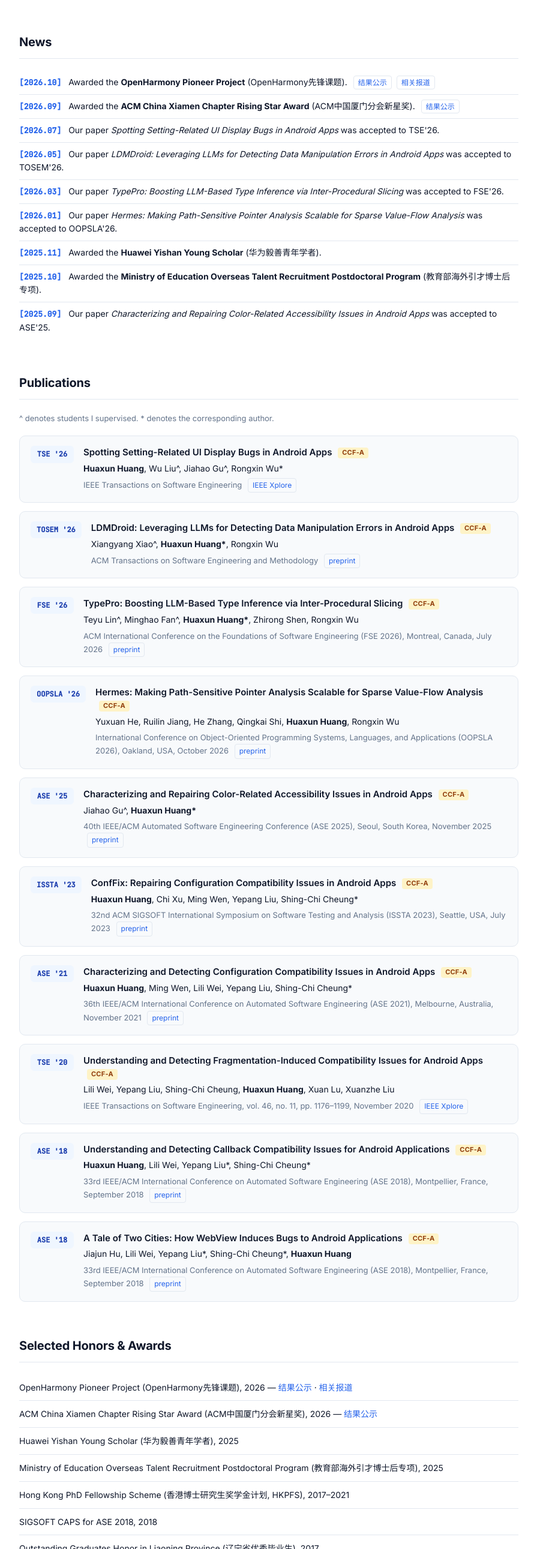
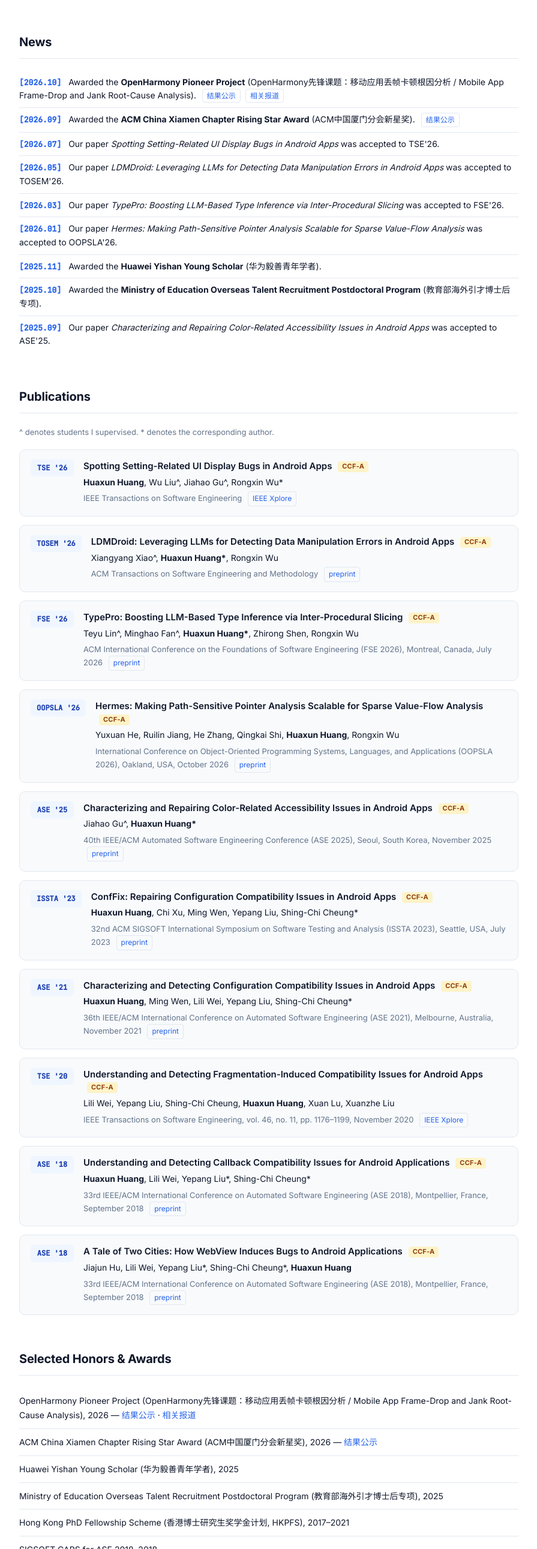
Before and after one commit to huaxunhuang/huaxunhuang.github.io, a plain HTML site: page index.html in a window 1280 px wide. Shown: the part 852-3434 px from the top of the page at 60% size, without its empty margins (192-1087 px from the left). Drawn offline with Linux system fonts and the light colour scheme.

Commit message:
Add topic description to OpenHarmony Pioneer Project award

```diff
--- a/index.html
+++ b/index.html
@@ -73,7 +73,7 @@
     <section id="news">
       <h2>News</h2>
       <ul class="news-list">
-        <li class="news"><span class="news-date">[2026.10]</span> Awarded the <strong>OpenHarmony Pioneer Project</strong> (OpenHarmony先锋课题). <span class="pub-links"><a href="https://mp.weixin.qq.com/s/lQDvBKD2ULQoHbpvLnv5Mw">结果公示</a><a href="https://mp.weixin.qq.com/s/zv-wdbhOjIaHgstdIDolHQ">相关报道</a></span></li>
+        <li class="news"><span class="news-date">[2026.10]</span> Awarded the <strong>OpenHarmony Pioneer Project</strong> (OpenHarmony先锋课题：移动应用丢帧卡顿根因分析 / Mobile App Frame-Drop and Jank Root-Cause Analysis). <span class="pub-links"><a href="https://mp.weixin.qq.com/s/lQDvBKD2ULQoHbpvLnv5Mw">结果公示</a><a href="https://mp.weixin.qq.com/s/zv-wdbhOjIaHgstdIDolHQ">相关报道</a></span></li>
         <li class="news"><span class="news-date">[2026.09]</span> Awarded the <strong>ACM China Xiamen Chapter Rising Star Award</strong> (ACM中国厦门分会新星奖). <span class="pub-links"><a href="https://mp.weixin.qq.com/s/J4Q63hH7L_MWUp7XwM-9JA">结果公示</a></span></li>
         <li class="news"><span class="news-date">[2026.07]</span> Our paper <em>Spotting Setting-Related UI Display Bugs in Android Apps</em> was accepted to TSE'26.</li>
         <li class="news"><span class="news-date">[2026.05]</span> Our paper <em>LDMDroid: Leveraging LLMs for Detecting Data Manipulation Errors in Android Apps</em> was accepted to TOSEM'26.</li>
@@ -217,7 +217,7 @@
     <section id="honors_awards">
       <h2>Selected Honors &amp; Awards</h2>
       <ul class="simple-list">
-        <li>OpenHarmony Pioneer Project (OpenHarmony先锋课题), 2026 — <a href="https://mp.weixin.qq.com/s/lQDvBKD2ULQoHbpvLnv5Mw">结果公示</a> · <a href="https://mp.weixin.qq.com/s/zv-wdbhOjIaHgstdIDolHQ">相关报道</a></li>
+        <li>OpenHarmony Pioneer Project (OpenHarmony先锋课题：移动应用丢帧卡顿根因分析 / Mobile App Frame-Drop and Jank Root-Cause Analysis), 2026 — <a href="https://mp.weixin.qq.com/s/lQDvBKD2ULQoHbpvLnv5Mw">结果公示</a> · <a href="https://mp.weixin.qq.com/s/zv-wdbhOjIaHgstdIDolHQ">相关报道</a></li>
         <li>ACM China Xiamen Chapter Rising Star Award (ACM中国厦门分会新星奖), 2026 — <a href="https://mp.weixin.qq.com/s/J4Q63hH7L_MWUp7XwM-9JA">结果公示</a></li>
         <li>Huawei Yishan Young Scholar (华为毅善青年学者), 2025</li>
         <li>Ministry of Education Overseas Talent Recruitment Postdoctoral Program (教育部海外引才博士后专项), 2025</li>
```
